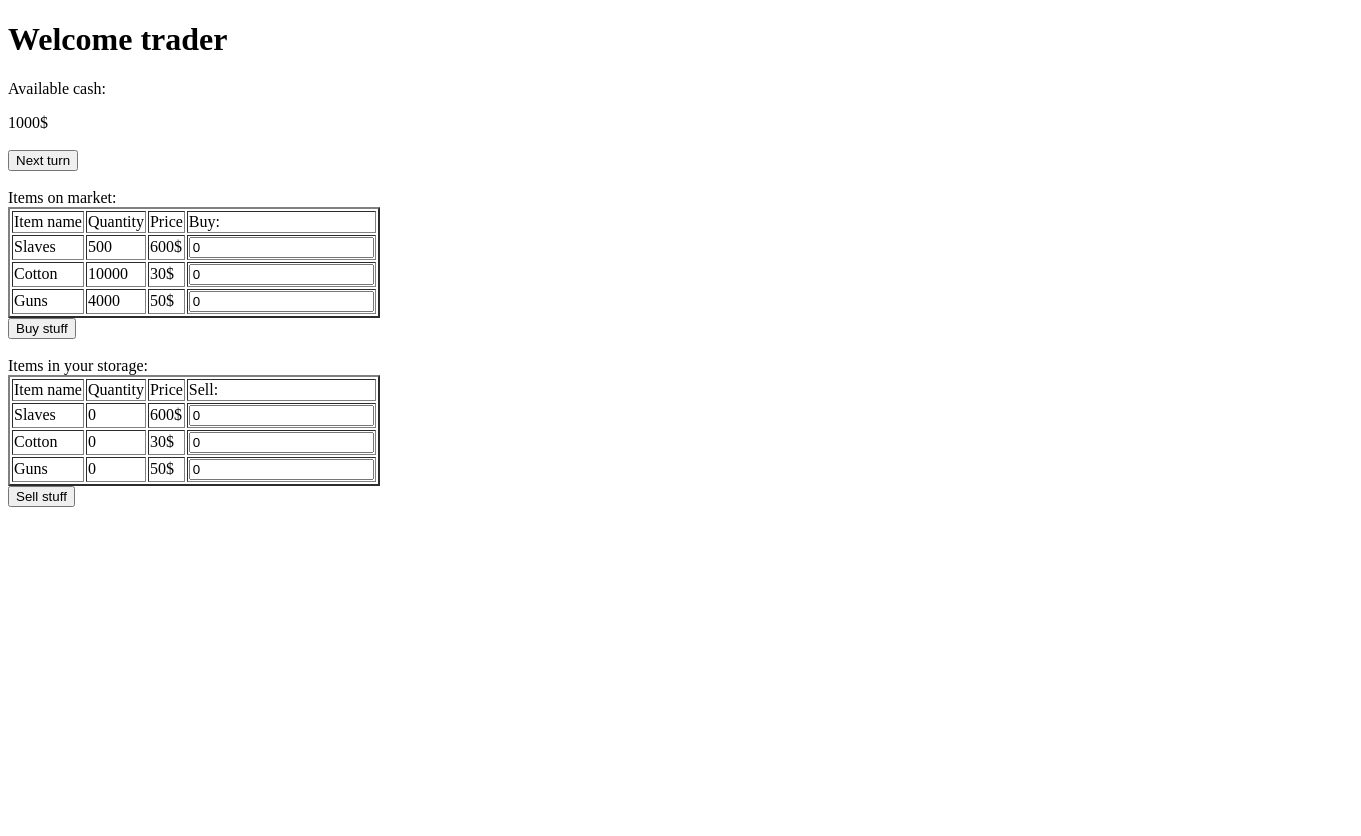
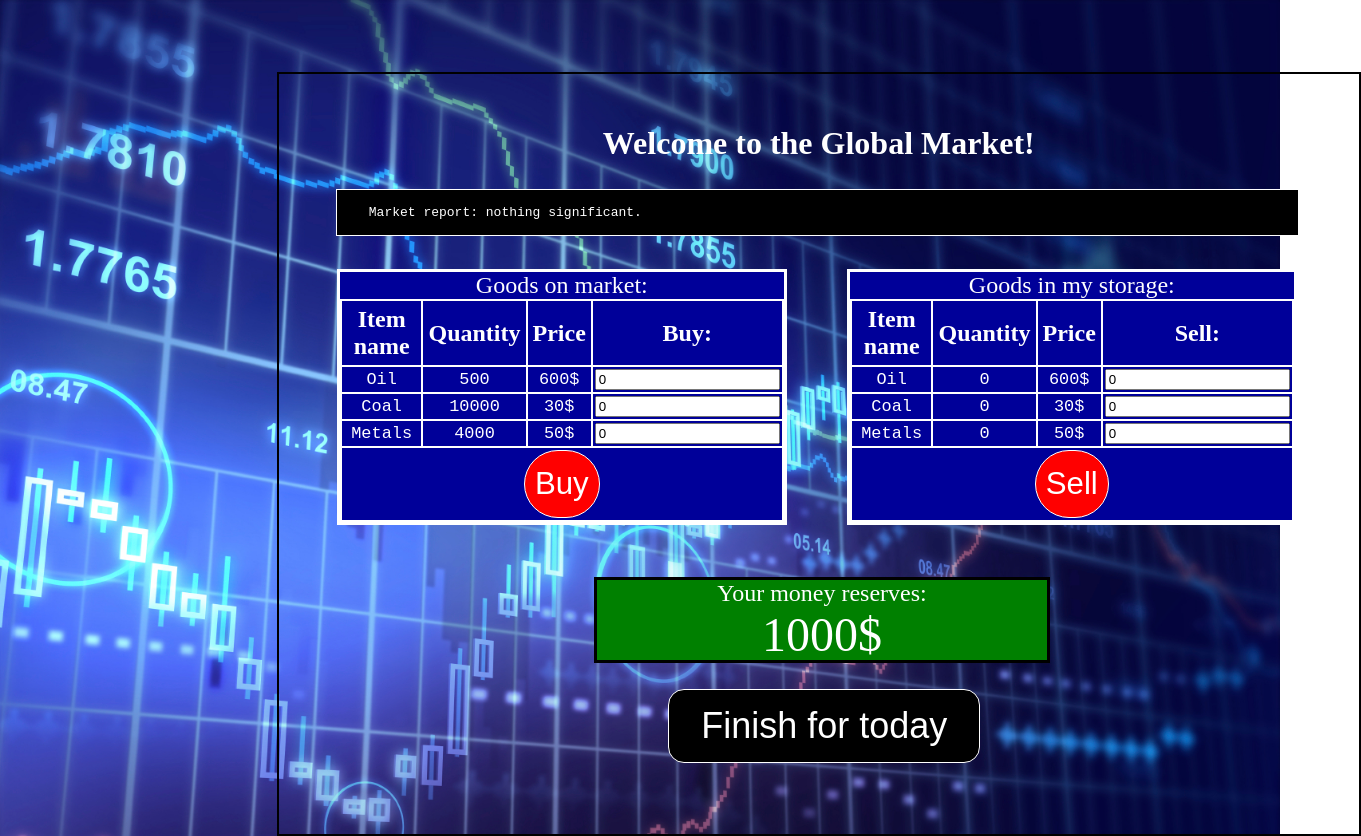
Before and after one commit to EgorBobrov/traderWeb, a plain HTML site: page index.html in a window 1280 px wide. Shown: the whole page, 1361 px wide, since content can reach past the window. Before the commit the page ends 800 px from the top, so only its background shows below. Drawn offline with Linux system fonts and the light colour scheme.

Commit message:
Now the gameplay is much more pleasant

```diff
--- a/index.html
+++ b/index.html
@@ -2,76 +2,93 @@
 <html lang="en">
 <head>
     <meta charset="UTF-8">
-    <title>TraderTradeWeb</title>
+    <title>Global Trader</title>
+    <link rel="stylesheet" type="text/css" href="styles.css" media="screen" />
 </head>
 <body>
-    <h1>Welcome trader</h1>
-    <p>Available cash:</p>
-    <div id="cash"></div>
-    <br>
-    <button onclick='nextTurn()'>Next turn</button>
-    <br>
-    <br>
-    <table border="2px solid black">
-        <thead>Items on market: </thead>
-        <tr>
-            <td>Item name</td>
-            <td>Quantity</td>
-            <td>Price</td>
-            <td>Buy: </td>
+
+
+
+    <div class="tables">
+    <h1>Welcome to the Global Market!</h1>
+
+    <div id="marketAlerts">
+    </div>
+
+    <table class="myTable">
+        <caption>Goods on market: </caption>
+        <tr class="tableHead">
+            <th>Item name</th>
+            <th>Quantity</th>
+            <th>Price</th>
+            <th>Buy: </th>
         </tr>
         <tr>
-            <td>Slaves</td>
-            <td id="slavesMarket">50</td>
-            <td id="slavesPrice">600$</td>
-            <td><input type="number" id="buySlaves" value="0"></td>
+            <td>Oil</td>
+            <td id="oilMarket">50</td>
+            <td id="oilPrice">600$</td>
+            <td><input type="number" id="buyoil" value="0"></td>
         </tr>
         <tr>
-            <td>Cotton</td>
-            <td id="cottonMarket">1000</td>
-            <td id="cottonPrice">30$</td>
-            <td><input type="number" id="buyCotton" value="0"></td>
+            <td>Coal</td>
+            <td id="coalMarket">1000</td>
+            <td id="coalPrice">30$</td>
+            <td><input type="number" id="buycoal" value="0"></td>
         </tr>
         <tr>
-            <td>Guns</td>
-            <td id="gunsMarket">400</td>
-            <td id="gunsPrice">50$</td>
-            <td><input type="number" id="buyGuns" value="0"></td>
+            <td>Metals</td>
+            <td id="metalsMarket">400</td>
+            <td id="metalsPrice">50$</td>
+            <td><input type="number" id="buymetals" value="0"></td>
+        </tr>
+        <tr class="buttonArea">
+            <td colspan="4">
+                <button onclick='tradeStuff(1)' class="button">Buy</button>
+            </td>
+        </tr>
+    </table>
+
+    <table class="myTable">
+        <caption>Goods in my storage: </caption>
+        <tr class="tableHead">
+            <th>Item name</th>
+            <th>Quantity</th>
+            <th>Price</th>
+            <th>Sell: </th>
+        </tr>
+        <tr>
+            <td>Oil</td>
+            <td id="oilStorage"></td>
+            <td id="oiPrice"></td>
+            <td><input type="number" id="selloil" value="0"></td>
+        </tr>
+        <tr>
+            <td>Coal</td>
+            <td id="coalStorage"></td>
+            <td id="coaPrice"></td>
+            <td><input type="number" id="sellcoal" value="0"></td>
+        </tr>
+        <tr>
+            <td>Metals</td>
+            <td id="metalsStorage"></td>
+            <td id="metalPrice"></td>
+            <td><input type="number" id="sellmetals" value="0"></td>
+        </tr>
+        <tr class="buttonArea">
+            <td colspan="4" >
+                <button onclick='tradeStuff(-1)' class="button">Sell</button>
+            </td>
         </tr>
 
     </table>
-    <button onclick='tradeStuff(1)'>Buy stuff</button>
-    <br>
-    <br>
-    <table border="2px solid black">
-        <thead>Items in your storage: </thead>
-        <tr>
-            <td>Item name</td>
-            <td>Quantity</td>
-            <td>Price</td>
-            <td>Sell: </td>
-        </tr>
-        <tr>
-            <td>Slaves</td>
-            <td id="slavesStorage"></td>
-            <td id="slavePrice"></td>
-            <td><input type="number" id="sellSlaves" value="0"></td>
-        </tr>
-        <tr>
-            <td>Cotton</td>
-            <td id="cottonStorage"></td>
-            <td id="cottoPrice"></td>
-            <td><input type="number" id="sellCotton" value="0"></td>
-        </tr>
-        <tr>
-            <td>Guns</td>
-            <td id="gunsStorage"></td>
-            <td id="gunPrice"></td>
-            <td><input type="number" id="sellGuns" value="0"></td>
-        </tr>
 
-    </table>
-    <button onclick='tradeStuff(-1)'>Sell stuff</button>
+    <div class="myCash">Your money reserves:
+        <div id="cash"></div>
+        <br>
+        <button onclick='nextTurn()' class="turnButton">Finish for today</button>
+    </div>
+
+    </div>
 
     <script type="text/javascript" src="script.js"></script>
 </body>
--- a/script.js
+++ b/script.js
@@ -1,98 +1,101 @@
-function query (slaves, cotton, guns) {
-	this.slaves = slaves;
-	this.cotton = cotton;
-	this.guns = guns;
+function query (Oil, coal, metals) {
+	this.Oil = Oil;
+	this.coal = coal;
+	this.metals = metals;
 }
 
-function randMult(rand, slMul, cotMul, gunMul) {
+function randMult(rand, oilMul, coalMul, metalMul) {
     this.rand = Math.floor(Math.random() * 10);
-    this.slMul = 0.5 + Math.random();
-    this.cotMul = 0.5 + Math.random();
-    this.gunMul = 0.5 + Math.random();
+    this.oilMul = 0.5 + Math.random();
+    this.coalMul = 0.5 + Math.random();
+    this.metalMul = 0.5 + Math.random();
 }
 
 function alerts (sp, cp, gp) {
-    message = "Price fluctuations: ";
+    message += " Price fluctuations: ";
     noFluc = true;
-    if (sp > 1.2*(300000 / slaves)) {
-        message += "Slaves prices are rising. "
+    if (sp > 1.2*(300000 / Oil)) {
+        message += "Oil prices are rising. "
         noFluc = false;
     };
-    if (sp < 0.8*(300000 / slaves)) {
-        message += "Slaves prices are dropping. "
+    if (sp < 0.8*(300000 / Oil)) {
+        message += "Oil prices are dropping. "
         noFluc = false;
     };
-    if (cp > 1.2*(300000 / cotton)) {
-        message += "Cotton prices are rising. "
+    if (cp > 1.2*(300000 / coal)) {
+        message += "Coal prices are rising. "
         noFluc = false;
     };
-    if (cp < 0.8*(300000 / cotton)) {
-        message += "Cotton prices are dropping. "
+    if (cp < 0.8*(300000 / coal)) {
+        message += "Coal prices are dropping. "
         noFluc = false;
     };
 
-    if (gp > 1.2*(200000 / guns)) {
-        message += "Guns prices are rising. ";
+    if (gp > 1.2*(200000 / metals)) {
+        message += "Metals prices are rising. ";
         noFluc = false;
     };
-    if (gp < 0.8*(200000 / guns)) {
-        message += "Guns prices are dropping.";
+    if (gp < 0.8*(200000 / metals)) {
+        message += "Metals prices are dropping.";
         noFluc = false;
     };
     if(noFluc) {
         message += "Nothing significant.";
     };
 
-    window.alert(message);
+    return message;
 }
 
 var x = 1000;
+var message = "Market report: nothing significant.";
 document.getElementById("cash").innerHTML = x + '$';
 
-var slaves = 500;
-var mySlaves = 0;
-var slavesPrice = 300000 / slaves;
-document.getElementById("slavesMarket").innerHTML = slaves;
-document.getElementById("slavesStorage").innerHTML = mySlaves;
-document.getElementById("slavesPrice").innerHTML = slavesPrice + '$';
-document.getElementById("slavePrice").innerHTML = slavesPrice + '$';
+var Oil = 500;
+var myoil = 0;
+var oilPrice = 300000 / Oil;
+document.getElementById("oilMarket").innerHTML = Oil;
+document.getElementById("oilStorage").innerHTML = myoil;
+document.getElementById("oilPrice").innerHTML = oilPrice + '$';
+document.getElementById("oiPrice").innerHTML = oilPrice + '$';
 
-var cotton = 10000;
-var myCotton = 0;
-var cottonPrice = 300000 / cotton;
-document.getElementById("cottonMarket").innerHTML = cotton;
-document.getElementById("cottonStorage").innerHTML = myCotton;
-document.getElementById("cottonPrice").innerHTML = cottonPrice + '$';
-document.getElementById("cottoPrice").innerHTML = cottonPrice + '$';
+var coal = 10000;
+var mycoal = 0;
+var coalPrice = 300000 / coal;
+document.getElementById("coalMarket").innerHTML = coal;
+document.getElementById("coalStorage").innerHTML = mycoal;
+document.getElementById("coalPrice").innerHTML = coalPrice + '$';
+document.getElementById("coaPrice").innerHTML = coalPrice + '$';
 
-var guns = 4000;
-var myGuns = 0;
-var gunsPrice = 200000 / guns;
-document.getElementById("gunsMarket").innerHTML = guns;
-document.getElementById("gunsStorage").innerHTML = myGuns;
-document.getElementById("gunsPrice").innerHTML = gunsPrice + '$';
-document.getElementById("gunPrice").innerHTML = gunsPrice + '$';
+var metals = 4000;
+var mymetals = 0;
+var metalsPrice = 200000 / metals;
+document.getElementById("metalsMarket").innerHTML = metals;
+document.getElementById("metalsStorage").innerHTML = mymetals;
+document.getElementById("metalsPrice").innerHTML = metalsPrice + '$';
+document.getElementById("metalPrice").innerHTML = metalsPrice + '$';
 
-window.alert("Welcome to Southern Market! That's the place where you can make a good profit." +
-    " Just remember that every turn you have to pay 100$ of the rent costs and 13% of your money as a tax. " +
-    "If you have negative amount of money at the end of a turn, you are a bancrupt which means game over! Good luck.");
+document.getElementById("marketAlerts").innerHTML =  message;
+
+window.alert("Welcome to Global Market! That's the place where you can make a good profit." +
+    " Just remember that every day you have to pay 100$ to the brockers and 13% of your money as a tax. " +
+    "If you have negative amount of money at the end of the day, you are a bancrupt which means game over! Good luck.");
 
 function tradeStuff(a) {
 	var tradeQuery; //= new query(0, 0, 0);
 	if (a == 1) {
-		tradeQuery = new query(document.getElementById('buySlaves').value, document.getElementById('buyCotton').value, document.getElementById('buyGuns').value);
-        if (tradeQuery.slaves < 0 || tradeQuery.cotton < 0 || tradeQuery.guns < 0) {
+		tradeQuery = new query(document.getElementById('buyoil').value, document.getElementById('buycoal').value, document.getElementById('buymetals').value);
+        if (tradeQuery.Oil < 0 || tradeQuery.coal < 0 || tradeQuery.metals < 0) {
             window.alert("You can't buy negative amount of goods!");
             return;
         };
 
-        if (slaves >= tradeQuery.slaves && cotton >= tradeQuery.cotton && guns >= tradeQuery.guns) {
-            slaves = slaves - a*tradeQuery.slaves;
-            mySlaves = mySlaves -  a*-tradeQuery.slaves;
-            cotton = cotton - a*tradeQuery.cotton;
-            myCotton = myCotton - a*-tradeQuery.cotton;
-            guns = guns - a*tradeQuery.guns;
-            myGuns = myGuns - a*-tradeQuery.guns;
+        if (Oil >= tradeQuery.Oil && coal >= tradeQuery.coal && metals >= tradeQuery.metals) {
+            Oil = Oil - a*tradeQuery.Oil;
+            myoil = myoil -  a*-tradeQuery.Oil;
+            coal = coal - a*tradeQuery.coal;
+            mycoal = mycoal - a*-tradeQuery.coal;
+            metals = metals - a*tradeQuery.metals;
+            mymetals = mymetals - a*-tradeQuery.metals;
         }
 
         else {
@@ -102,19 +105,19 @@ function tradeStuff(a) {
 
 	}
 	else if (a == -1){
-		tradeQuery = new query(document.getElementById('sellSlaves').value, document.getElementById('sellCotton').value, document.getElementById('sellGuns').value);
-        if (tradeQuery.slaves < 0 || tradeQuery.cotton < 0 || tradeQuery.guns < 0) {
+		tradeQuery = new query(document.getElementById('selloil').value, document.getElementById('sellcoal').value, document.getElementById('sellmetals').value);
+        if (tradeQuery.Oil < 0 || tradeQuery.coal < 0 || tradeQuery.metals < 0) {
             window.alert("You can't sell negative amount of goods!");
             return;
         };
 
-        if (mySlaves >= tradeQuery.slaves && myCotton >= tradeQuery.cotton && myGuns >= tradeQuery.guns) {
-            slaves = slaves - a*tradeQuery.slaves;
-            mySlaves = mySlaves -  a*-tradeQuery.slaves;
-            cotton = cotton - a*tradeQuery.cotton;
-            myCotton = myCotton - a*-tradeQuery.cotton;
-            guns = guns - a*tradeQuery.guns;
-            myGuns = myGuns - a*-tradeQuery.guns;
+        if (myoil >= tradeQuery.Oil && mycoal >= tradeQuery.coal && mymetals >= tradeQuery.metals) {
+            Oil = Oil - a*tradeQuery.Oil;
+            myoil = myoil -  a*-tradeQuery.Oil;
+            coal = coal - a*tradeQuery.coal;
+            mycoal = mycoal - a*-tradeQuery.coal;
+            metals = metals - a*tradeQuery.metals;
+            mymetals = mymetals - a*-tradeQuery.metals;
         }
         else {
             window.alert ("You are trying to sell more goods than you have for sale!")
@@ -122,22 +125,29 @@ function tradeStuff(a) {
         };
 	}
 
-    document.getElementById("slavesMarket").innerHTML = slaves;
-    document.getElementById("cottonMarket").innerHTML = cotton;
-    document.getElementById("gunsMarket").innerHTML = guns;
+    document.getElementById("oilMarket").innerHTML = Oil;
+    document.getElementById("coalMarket").innerHTML = coal;
+    document.getElementById("metalsMarket").innerHTML = metals;
 
-    document.getElementById("slavesStorage").innerHTML = mySlaves;
-    document.getElementById("cottonStorage").innerHTML = myCotton;
-    document.getElementById("gunsStorage").innerHTML = myGuns;
+    document.getElementById("oilStorage").innerHTML = myoil;
+    document.getElementById("coalStorage").innerHTML = mycoal;
+    document.getElementById("metalsStorage").innerHTML = mymetals;
 
-    x = x - a*(tradeQuery.slaves * slavesPrice + tradeQuery.cotton * cottonPrice + tradeQuery.guns * gunsPrice);
-    document.getElementById("cash").innerHTML = x + '$';
+    x = x - a*(tradeQuery.Oil * oilPrice + tradeQuery.coal * coalPrice + tradeQuery.metals * metalsPrice);
+    document.getElementById("cash").innerHTML = (Math.round(x * 100)/100).toFixed(2) + '$';
 
 }
 
 function nextTurn() {
     if (x < 0) {
         window.alert("You are a bancrupt!");
+        document.getElementById("selloil").value = 0;
+        document.getElementById("sellcoal").value = 0;
+        document.getElementById("sellmetals").value = 0;
+        document.getElementById("buyoil").value = 0;
+        document.getElementById("buycoal").value = 0;
+        document.getElementById("buymetals").value = 0;
+
         location.reload();
     };
 
@@ -146,83 +156,90 @@ function nextTurn() {
     switch(random.rand) {
         case 0:
         case 1:
-            slaves = slaves + Math.floor(Math.random() * 50);
-            slavesPrice = (300000 / slaves)*random.slMul;
-            document.getElementById("slavesPrice").innerHTML = slavesPrice + '$';
-            document.getElementById("slavePrice").innerHTML = slavesPrice + '$';
-            document.getElementById("slavesMarket").innerHTML = slaves;
-            window.alert("Slaves supply is abundant this week. Cotton and gun industry are not doing so well.");
+            Oil = Oil + Math.floor(Math.random() * 50);
+            oilPrice = Math.round((300000 / Oil)*random.oilMul*100)/100;
+            document.getElementById("oilPrice").innerHTML = oilPrice + '$';
+            document.getElementById("oiPrice").innerHTML = oilPrice + '$';
+            document.getElementById("oilMarket").innerHTML = Oil;
+            message = "Market report: Oil supply is abundant. Coal and Metal industries are not doing so well.";
             break;
 
         case 2:
         case 3:
-            cotton = cotton + Math.floor(Math.random() * 300);
-            cottonPrice = (300000 / cotton)*random.cotMul;
-            document.getElementById("cottonPrice").innerHTML = cottonPrice + '$';
-            document.getElementById("cottoPrice").innerHTML = cottonPrice + '$';
-            document.getElementById("cottonMarket").innerHTML = cotton;
+            coal = coal + Math.floor(Math.random() * 300);
+            coalPrice = Math.round((300000 / coal)*random.coalMul*100)/100;
+            document.getElementById("coalPrice").innerHTML = coalPrice + '$';
+            document.getElementById("coaPrice").innerHTML = coalPrice + '$';
+            document.getElementById("coalMarket").innerHTML = coal;
 
-            window.alert("Cotton supply is abundant this week. Slaves and gun industry are not doing so well.");
+            message = "Market report: Coal supply is abundant. Oil and Metal industries are not doing so well.";
             break;
 
         case 4:
         case 5:
-            guns = guns + Math.floor(Math.random() * 200);
-            gunsPrice = (200000 / guns)*random.gunMul;
-            document.getElementById("gunsPrice").innerHTML = gunsPrice + '$';
-            document.getElementById("gunPrice").innerHTML = gunsPrice + '$';
-            document.getElementById("gunsMarket").innerHTML = guns;
+            metals = metals + Math.floor(Math.random() * 200);
+            metalsPrice = Math.round((200000 / metals)*random.metalMul*100)/100;
+            document.getElementById("metalsPrice").innerHTML = metalsPrice + '$';
+            document.getElementById("metalPrice").innerHTML = metalsPrice + '$';
+            document.getElementById("metalsMarket").innerHTML = metals;
 
-            window.alert("Guns supply is abundant this week. Cotton and slaves industry are not doing so well.");
+            message = "Market report: Metals supply is abundant. Coal and Oil industries are not doing so well.";
 
             break;
 
         case 6:
         case 7:
-            slaves = slaves + Math.floor(Math.random() * 30);
-            cotton = cotton + Math.floor(Math.random() * 300);
-            guns = guns + Math.floor(Math.random() * 150);
-            slavesPrice = (300000 / slaves)*random.slMul;
-            cottonPrice = (300000 / cotton)*random.cotMul;
-            gunsPrice = (200000 / guns)*random.gunMul;
-            document.getElementById("slavesPrice").innerHTML = slavesPrice + '$';
-            document.getElementById("slavePrice").innerHTML = slavesPrice + '$';
-            document.getElementById("cottonPrice").innerHTML = cottonPrice + '$';
-            document.getElementById("cottoPrice").innerHTML = cottonPrice + '$';
-            document.getElementById("gunsPrice").innerHTML = gunsPrice + '$';
-            document.getElementById("gunPrice").innerHTML = gunsPrice + '$';
-            document.getElementById("gunsMarket").innerHTML = guns;
-            document.getElementById("cottonMarket").innerHTML = cotton;
-            document.getElementById("slavesMarket").innerHTML = slaves;
-            window.alert("Supply of all types of goods grows steadily.");
+            Oil = Oil + Math.floor(Math.random() * 30);
+            coal = coal + Math.floor(Math.random() * 300);
+            metals = metals + Math.floor(Math.random() * 150);
+            oilPrice = Math.round((300000 / Oil)*random.oilMul*100)/100;
+            coalPrice = Math.round((300000 / coal)*random.coalMul*100)/100;
+            metalsPrice = Math.round((200000 / metals)*random.metalMul*100)/100;
+            document.getElementById("oilPrice").innerHTML = oilPrice + '$';
+            document.getElementById("oiPrice").innerHTML = oilPrice + '$';
+            document.getElementById("coalPrice").innerHTML = coalPrice + '$';
+            document.getElementById("coaPrice").innerHTML = coalPrice + '$';
+            document.getElementById("metalsPrice").innerHTML = metalsPrice + '$';
+            document.getElementById("metalPrice").innerHTML = metalsPrice + '$';
+            document.getElementById("metalsMarket").innerHTML = metals;
+            document.getElementById("coalMarket").innerHTML = coal;
+            document.getElementById("oilMarket").innerHTML = Oil;
+            message = "Market report: Supply of all types of goods grows steadily.";
             break;
 
 
         case 8:
         case 9:
-            slaves = slaves - Math.floor(Math.random() * 30);
-            cotton = cotton - Math.floor(Math.random() * 300);
-            guns = guns - Math.floor(Math.random() * 150);
-            slavesPrice = (300000 / slaves)*random.slMul;
-            cottonPrice = (300000 / cotton)*random.cotMul;
-            gunsPrice = (200000 / guns)*random.gunMul;
-            document.getElementById("slavesPrice").innerHTML = slavesPrice + '$';
-            document.getElementById("slavePrice").innerHTML = slavesPrice + '$';
-            document.getElementById("cottonPrice").innerHTML = cottonPrice + '$';
-            document.getElementById("cottoPrice").innerHTML = cottonPrice + '$';
-            document.getElementById("gunsPrice").innerHTML = gunsPrice + '$';
-            document.getElementById("gunPrice").innerHTML = gunsPrice + '$';
-            document.getElementById("gunsMarket").innerHTML = guns;
-            document.getElementById("cottonMarket").innerHTML = cotton;
-            document.getElementById("slavesMarket").innerHTML = slaves;
+            Oil = Oil - Math.floor(Math.random() * 30);
+            coal = coal - Math.floor(Math.random() * 300);
+            metals = metals - Math.floor(Math.random() * 150);
+            oilPrice = Math.round((300000 / Oil)*random.oilMul*100)/100;
+            coalPrice = Math.round((300000 / coal)*random.coalMul*100)/100;
+            metalsPrice = Math.round((200000 / metals)*random.metalMul*100)/100;
+            document.getElementById("oilPrice").innerHTML = oilPrice + '$';
+            document.getElementById("oiPrice").innerHTML = oilPrice + '$';
+            document.getElementById("coalPrice").innerHTML = coalPrice + '$';
+            document.getElementById("coaPrice").innerHTML = coalPrice + '$';
+            document.getElementById("metalsPrice").innerHTML = metalsPrice + '$';
+            document.getElementById("metalPrice").innerHTML = metalsPrice + '$';
+            document.getElementById("metalsMarket").innerHTML = metals;
+            document.getElementById("coalMarket").innerHTML = coal;
+            document.getElementById("oilMarket").innerHTML = Oil;
 
-            window.alert("Supply of all types of goods drops.");
+            message = "Market report: Supply of all types of goods drops.";
             break;
     }
 
-    var al = new alerts(slavesPrice, cottonPrice, gunsPrice);
+    document.getElementById("marketAlerts").innerHTML = alerts(oilPrice, coalPrice, metalsPrice);
+
     var tax = x * 0.13;
     x = x - 100 - tax;
-    document.getElementById("cash").innerHTML = x + '$';
+    document.getElementById("cash").innerHTML = (Math.round(x * 100)/100).toFixed(2) + '$';
+    document.getElementById("selloil").value = 0;
+    document.getElementById("sellcoal").value = 0;
+    document.getElementById("sellmetals").value = 0;
+    document.getElementById("buyoil").value = 0;
+    document.getElementById("buycoal").value = 0;
+    document.getElementById("buymetals").value = 0;
 
 }
--- /dev/null
+++ b/styles.css
@@ -0,0 +1,108 @@
+body {
+	background-image: url("markets.jpg");
+	background-repeat: no-repeat;
+	background-size: cover;
+}
+
+h1 {
+	text-align: center;
+	color: white;
+}
+
+caption {
+	font-size: 1.5em;
+}
+
+td {
+	border: 2px solid white;
+	padding: 2px;
+	text-align: center;
+	font-size: 1.3em;
+	font-family: monospace;
+}
+
+th {
+	padding: 5px;
+	border: 2px solid white;
+	font-size: 1.5em;
+}
+
+
+#cash {
+	font-size: 2em;
+}
+
+#marketAlerts {
+	background-color: black;
+	display: block;
+    border: 1px solid white;
+    color: white;
+    padding: 15px 32px;
+    margin: 27px;
+    margin-right: 30px;
+    margin-bottom: 5px;
+    font-family: monospace;
+}
+
+.myCash {
+	margin: 20px;
+	font-size: 1.5em;
+	color: white;
+	border: 3px solid black;
+	width: 450px;
+	height: 80px;
+	background-color: green;
+	text-align: center;
+	position: relative;
+	left: 26%;
+}
+
+.tables {
+	width: 1020px;
+	height: 700px;
+	position: absolute;
+	margin-top: 5%;
+	margin-left: 21%;
+	padding: 30px;
+	border: 2px solid black;
+}
+
+.myTable {
+	display: inline-block;
+	border: 3px solid white;
+	border-collapse: collapse;
+	background-color: #000099;
+	color: white;
+	width: 450px;
+	margin: 28px;
+}
+
+
+.tableHead {
+	border: 2px solid white;
+}
+
+.button {
+    background-color: red;
+    border: 1px solid white;
+    border-radius: 40px;
+    color: white;
+    padding: 15px 10px;
+    text-align: center;
+    text-decoration: none;
+    display: inline-block;
+    font-size: 1.5em;
+}
+
+.turnButton {
+    background-color: black;
+    border: 1px solid white;
+    border-radius: 16px;
+    color: white;
+    padding: 15px 32px;
+    margin-left: 1%;
+    text-align: center;
+    text-decoration: none;
+    display: inline-block;
+    font-size: 1.5em;
+}
```
Also changed, not shown: markets.jpg (added).
